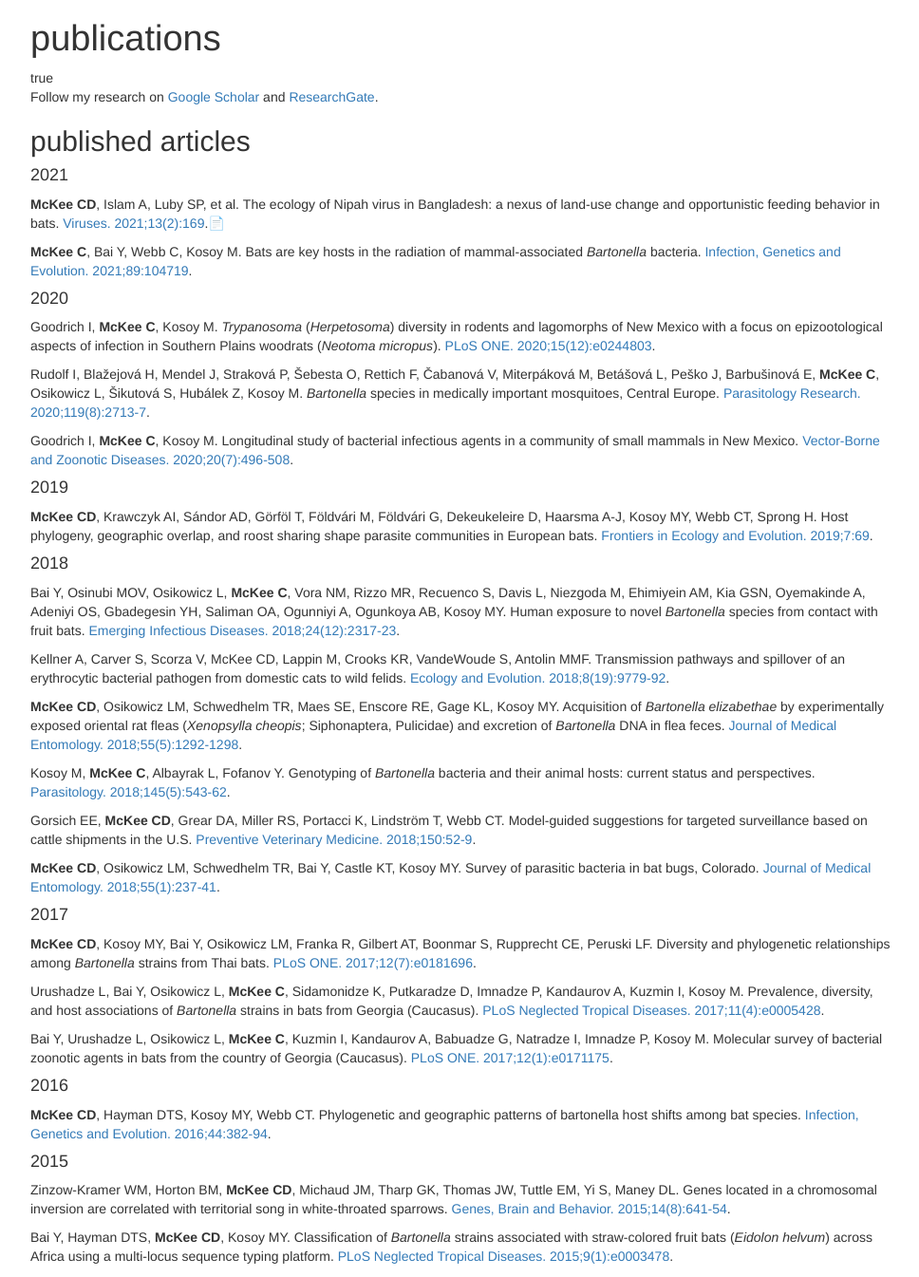
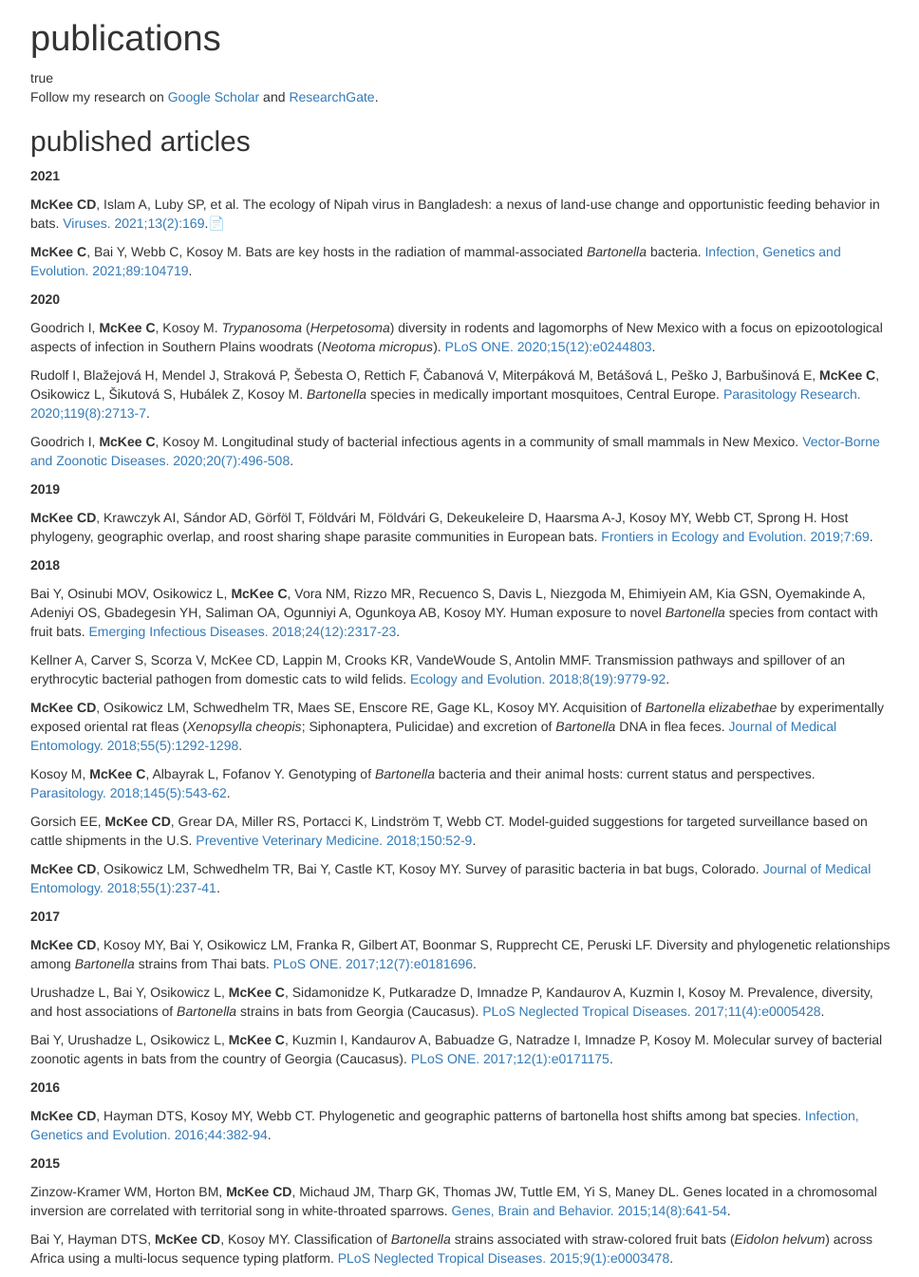
Before and after one commit to clifmckee/clifmckee.github.io, a Jekyll site: the page _pages/publications.html, which Jekyll copies as it is, in a window 1280 px wide. Shown: the whole page at 95% size, without its empty margins (153-1121 px from the left). Built offline with Jekyll 4.4.1, drawn with Linux system fonts in a browser that asks for light colours.

Commit message:
Update table of contents

```diff
--- a/_config.yml
+++ b/_config.yml
@@ -12,7 +12,7 @@
 
 # theme                  : "minimal-mistakes-jekyll"
 # remote_theme           : "mmistakes/minimal-mistakes"
-minimal_mistakes_skin    : "dirt" # "default", "air", "aqua", "contrast", "dark", "dirt", "neon", "mint", "plum", "sunrise"
+minimal_mistakes_skin    : "default" # "default", "air", "aqua", "contrast", "dark", "dirt", "neon", "mint", "plum", "sunrise"
 
 # Site Settings
 locale                   : "en-US"
--- a/_pages/publications.html
+++ b/_pages/publications.html
@@ -174,45 +174,31 @@ true
 <p>Follow my research on <a href="https://scholar.google.com/citations?user=xxVfsMIAAAAJ&amp;hl=en">Google Scholar</a> and <a href="https://www.researchgate.net/profile/Clifton-Mckee">ResearchGate</a>.</p>
 <div id="published-articles" class="section level2">
 <h2>published articles</h2>
-<div id="section" class="section level4">
-<h4>2021</h4>
+<p><strong>2021</strong></p>
 <p><strong>McKee CD</strong>, Islam A, Luby SP, et al. The ecology of Nipah virus in Bangladesh: a nexus of land-use change and opportunistic feeding behavior in bats. <a href="https://doi.org/10.3390/v13020169">Viruses. 2021;13(2):169</a>.<a href="http://clifmckee.github.io/files/2021_McKee_Viruses.pdf">📄</a></p>
 <p><strong>McKee C</strong>, Bai Y, Webb C, Kosoy M. Bats are key hosts in the radiation of mammal-associated <em>Bartonella</em> bacteria. <a href="https://doi.org/10.1016/j.meegid.2021.104719">Infection, Genetics and Evolution. 2021;89:104719</a>.</p>
-</div>
-<div id="section-1" class="section level4">
-<h4>2020</h4>
+<p><strong>2020</strong></p>
 <p>Goodrich I, <strong>McKee C</strong>, Kosoy M. <em>Trypanosoma</em> (<em>Herpetosoma</em>) diversity in rodents and lagomorphs of New Mexico with a focus on epizootological aspects of infection in Southern Plains woodrats (<em>Neotoma micropus</em>). <a href="https://dx.plos.org/10.1371/journal.pone.0244803">PLoS ONE. 2020;15(12):e0244803</a>.</p>
 <p>Rudolf I, Blažejová H, Mendel J, Straková P, Šebesta O, Rettich F, Čabanová V, Miterpáková M, Betášová L, Peško J, Barbušinová E, <strong>McKee C</strong>, Osikowicz L, Šikutová S, Hubálek Z, Kosoy M. <em>Bartonella</em> species in medically important mosquitoes, Central Europe. <a href="https://doi.org/10.1007/s00436-020-06732-1">Parasitology Research. 2020;119(8):2713-7</a>.</p>
 <p>Goodrich I, <strong>McKee C</strong>, Kosoy M. Longitudinal study of bacterial infectious agents in a community of small mammals in New Mexico. <a href="https://doi.org/10.1089/vbz.2019.2550">Vector-Borne and Zoonotic Diseases. 2020;20(7):496-508</a>.</p>
-</div>
-<div id="section-2" class="section level4">
-<h4>2019</h4>
+<p><strong>2019</strong></p>
 <p><strong>McKee CD</strong>, Krawczyk AI, Sándor AD, Görföl T, Földvári M, Földvári G, Dekeukeleire D, Haarsma A-J, Kosoy MY, Webb CT, Sprong H. Host phylogeny, geographic overlap, and roost sharing shape parasite communities in European bats. <a href="https://doi.org/10.3389/fevo.2019.00069">Frontiers in Ecology and Evolution. 2019;7:69</a>.</p>
-</div>
-<div id="section-3" class="section level4">
-<h4>2018</h4>
+<p><strong>2018</strong></p>
 <p>Bai Y, Osinubi MOV, Osikowicz L, <strong>McKee C</strong>, Vora NM, Rizzo MR, Recuenco S, Davis L, Niezgoda M, Ehimiyein AM, Kia GSN, Oyemakinde A, Adeniyi OS, Gbadegesin YH, Saliman OA, Ogunniyi A, Ogunkoya AB, Kosoy MY. Human exposure to novel <em>Bartonella</em> species from contact with fruit bats. <a href="https://doi.org/10.3201/eid2412.181204.">Emerging Infectious Diseases. 2018;24(12):2317-23</a>.</p>
 <p>Kellner A, Carver S, Scorza V, McKee CD, Lappin M, Crooks KR, VandeWoude S, Antolin MMF. Transmission pathways and spillover of an erythrocytic bacterial pathogen from domestic cats to wild felids. <a href="https://doi.org/10.1002/ece3.4451">Ecology and Evolution. 2018;8(19):9779-92</a>.</p>
 <p><strong>McKee CD</strong>, Osikowicz LM, Schwedhelm TR, Maes SE, Enscore RE, Gage KL, Kosoy MY. Acquisition of <em>Bartonella elizabethae</em> by experimentally exposed oriental rat fleas (<em>Xenopsylla cheopis</em>; Siphonaptera, Pulicidae) and excretion of <em>Bartonella</em> DNA in flea feces. <a href="https://doi.org/10.1093/jme/tjy085">Journal of Medical Entomology. 2018;55(5):1292-1298</a>.</p>
 <p>Kosoy M, <strong>McKee C</strong>, Albayrak L, Fofanov Y. Genotyping of <em>Bartonella</em> bacteria and their animal hosts: current status and perspectives. <a href="https://doi.org/10.1017/S0031182017001263">Parasitology. 2018;145(5):543-62</a>.</p>
 <p>Gorsich EE, <strong>McKee CD</strong>, Grear DA, Miller RS, Portacci K, Lindström T, Webb CT. Model-guided suggestions for targeted surveillance based on cattle shipments in the U.S. <a href="https://doi.org/10.1016/j.prevetmed.2017.12.004">Preventive Veterinary Medicine. 2018;150:52-9</a>.</p>
 <p><strong>McKee CD</strong>, Osikowicz LM, Schwedhelm TR, Bai Y, Castle KT, Kosoy MY. Survey of parasitic bacteria in bat bugs, Colorado. <a href="https://doi.org/10.1093/jme/tjx155">Journal of Medical Entomology. 2018;55(1):237-41</a>.</p>
-</div>
-<div id="section-4" class="section level4">
-<h4>2017</h4>
+<p><strong>2017</strong></p>
 <p><strong>McKee CD</strong>, Kosoy MY, Bai Y, Osikowicz LM, Franka R, Gilbert AT, Boonmar S, Rupprecht CE, Peruski LF. Diversity and phylogenetic relationships among <em>Bartonella</em> strains from Thai bats. <a href="https://doi.org/10.1371/journal.pone.0181696">PLoS ONE. 2017;12(7):e0181696</a>.</p>
 <p>Urushadze L, Bai Y, Osikowicz L, <strong>McKee C</strong>, Sidamonidze K, Putkaradze D, Imnadze P, Kandaurov A, Kuzmin I, Kosoy M. Prevalence, diversity, and host associations of <em>Bartonella</em> strains in bats from Georgia (Caucasus). <a href="https://doi.org/10.1371/journal.pntd.0005428">PLoS Neglected Tropical Diseases. 2017;11(4):e0005428</a>.</p>
 <p>Bai Y, Urushadze L, Osikowicz L, <strong>McKee C</strong>, Kuzmin I, Kandaurov A, Babuadze G, Natradze I, Imnadze P, Kosoy M. Molecular survey of bacterial zoonotic agents in bats from the country of Georgia (Caucasus). <a href="https://doi.org/10.1371/journal.pone.0171175">PLoS ONE. 2017;12(1):e0171175</a>.</p>
-</div>
-<div id="section-5" class="section level4">
-<h4>2016</h4>
+<p><strong>2016</strong></p>
 <p><strong>McKee CD</strong>, Hayman DTS, Kosoy MY, Webb CT. Phylogenetic and geographic patterns of bartonella host shifts among bat species. <a href="https://doi.org/10.1016/j.meegid.2016.07.033">Infection, Genetics and Evolution. 2016;44:382-94</a>.</p>
-</div>
-<div id="section-6" class="section level4">
-<h4>2015</h4>
+<p><strong>2015</strong></p>
 <p>Zinzow-Kramer WM, Horton BM, <strong>McKee CD</strong>, Michaud JM, Tharp GK, Thomas JW, Tuttle EM, Yi S, Maney DL. Genes located in a chromosomal inversion are correlated with territorial song in white-throated sparrows. <a href="https://doi.org/10.1111/gbb.12252">Genes, Brain and Behavior. 2015;14(8):641-54</a>.</p>
 <p>Bai Y, Hayman DTS, <strong>McKee CD</strong>, Kosoy MY. Classification of <em>Bartonella</em> strains associated with straw-colored fruit bats (<em>Eidolon helvum</em>) across Africa using a multi-locus sequence typing platform. <a href="https://doi.org/10.1371/journal.pntd.0003478">PLoS Neglected Tropical Diseases. 2015;9(1):e0003478</a>.</p>
-</div>
 </div>
 
 
```
Also changed, not shown: _pages/publications.md (+7 -7 lines).
